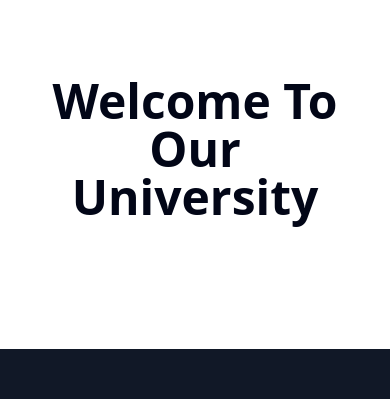
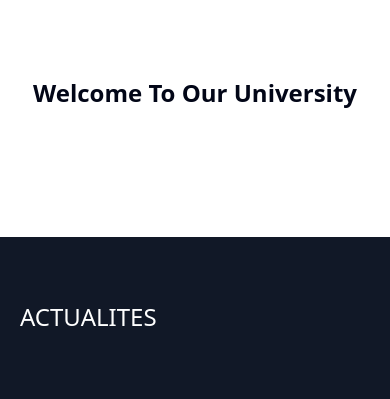
Before and after one commit to Monsieursky/unicamp, a website built with Vite: page html/index.html in a window 390 px wide. Shown: the part 59-458 px from the top of the page. Built offline with nearby package versions, Linux system fonts and the light colour scheme.

Commit message:
update
update

```diff
--- a/html/index.html
+++ b/html/index.html
@@ -71,7 +71,7 @@
 <section class="text-gray-900 bg-white body-font">
   <div class="container px-5 py-16 mx-auto">
     <div class="flex flex-col text-center w-full mb-12">
-      <p class="  text-5xl font-bold title-font mb-4 text-slate-950">Welcome To Our University</p>
+      <p class=" text-2xl lg:text-5xl font-bold title-font mb-4 text-slate-950">Welcome To Our University</p>
     </div>
     <div class="flex lg:w-2/3 w-full sm:flex-row flex-col mx-auto px-8 sm:px-0 items-end sm:space-x-4 sm:space-y-0 space-y-4">
 
```
